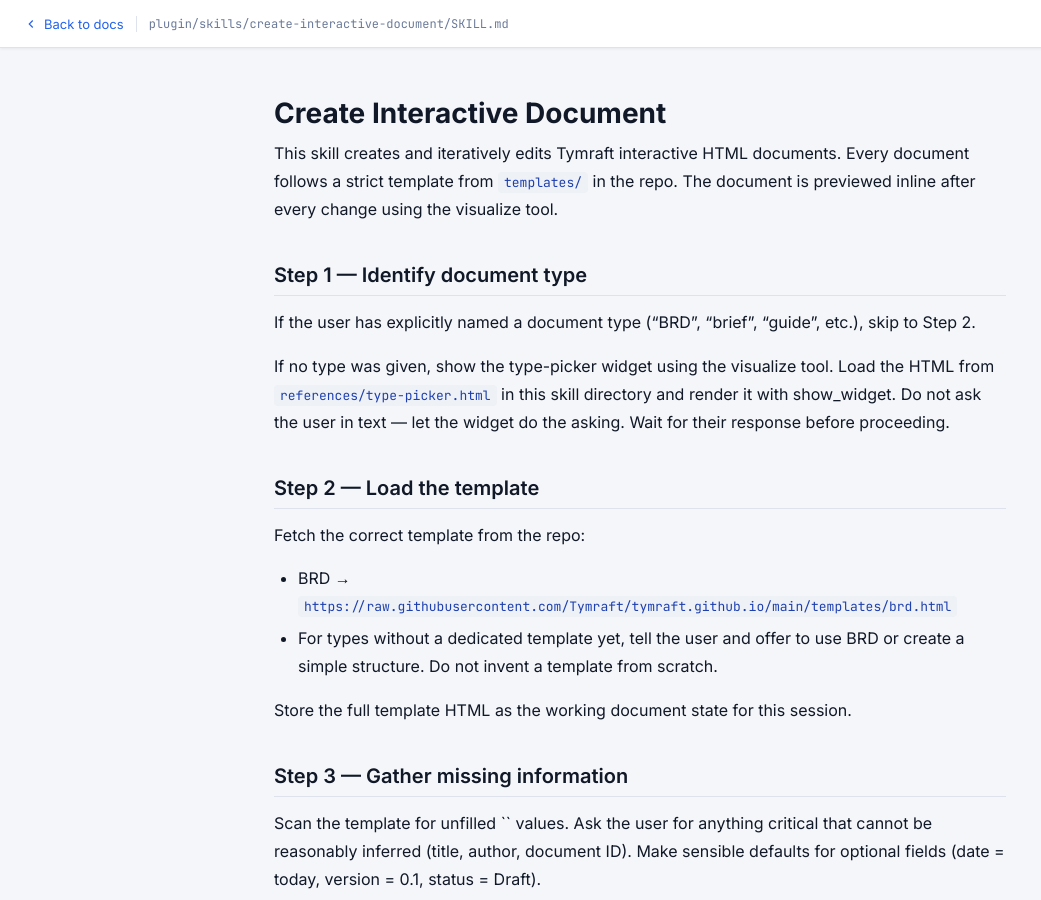
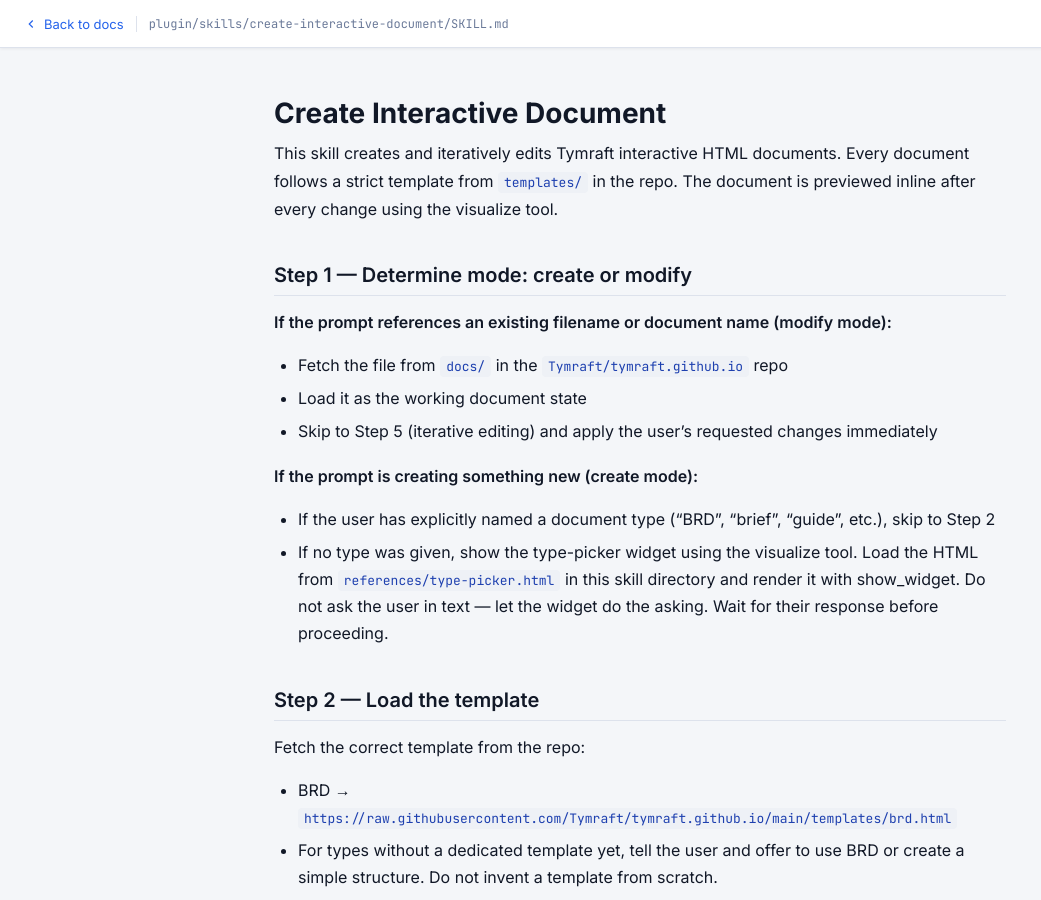
Before and after one commit to Tymraft/tymraft.github.io, a Jekyll site: the page built from plugin/skills/create-interactive-document/SKILL.md, in a window 1280 px wide and 900 px high. Shown: the whole window, without its empty margins (0-1041 px from the left). Built offline with Jekyll 4.4.1, drawn with Linux system fonts in a browser that asks for light colours; our own code applies the rules of GitHub Pages for plain Markdown files.

Commit message:
Expand trigger phrases for create-interactive-document skill

```diff
--- a/plugin/skills/create-interactive-document/SKILL.md
+++ b/plugin/skills/create-interactive-document/SKILL.md
@@ -1,12 +1,27 @@
 ---
 name: create-interactive-document
 description: >
-  Use this skill whenever the user wants to create, write, draft, build, or update any kind of
-  document — BRD, brief, guide, meeting notes, report, spec, or similar. Trigger on phrases like
-  "create a document", "write a BRD", "draft a brief", "make a report", "update this doc",
-  "add a section", "I need a document for", or any prompt where producing a structured document
-  is the clear intent. Also trigger proactively when the user describes a project, feature, or
-  initiative in enough detail that a formal document would be the natural output.
+  Trigger this skill whenever the user's prompt matches any of the following patterns:
+
+  CREATION triggers — any phrasing that expresses intent to make a new document:
+  - "create a document", "create document", "I want to create a document", "I need a document"
+  - "create a BRD", "write a BRD", "make a BRD", "new BRD"
+  - "create a brief", "write a brief", "draft a brief"
+  - "create a report", "write a report", "make a report"
+  - "create a spec", "write a spec", "create a guide", "write a guide"
+  - "draft a [anything]", "write a [anything]", "build a [document type]"
+  - "I need a [document type] for [project/feature/initiative]"
+  - Any prompt where the user describes a project or feature in enough detail that a
+    formal document is the natural output
+
+  MODIFICATION triggers — any phrasing that refers to editing an existing file:
+  - "modify [filename]", "update [filename]", "edit [filename]", "change [filename]"
+  - "open [filename]", "load [filename]", "make changes to [filename]"
+  - "add a section to [filename]", "update the [section] in [filename]"
+  - Any prompt referencing a specific filename that exists in the Tymraft repo docs/ folder
+  - "I want to update [document name]", "can you edit [document name]"
+
+  When in doubt, trigger. It is better to load this skill unnecessarily than to miss it.
 ---
 
 # Create Interactive Document
@@ -15,13 +30,18 @@
 follows a strict template from `templates/` in the repo. The document is previewed inline
 after every change using the visualize tool.
 
-## Step 1 — Identify document type
+## Step 1 — Determine mode: create or modify
 
-If the user has explicitly named a document type ("BRD", "brief", "guide", etc.), skip to Step 2.
+**If the prompt references an existing filename or document name (modify mode):**
+- Fetch the file from `docs/` in the `Tymraft/tymraft.github.io` repo
+- Load it as the working document state
+- Skip to Step 5 (iterative editing) and apply the user's requested changes immediately
 
-If no type was given, show the type-picker widget using the visualize tool. Load the HTML from
-`references/type-picker.html` in this skill directory and render it with show_widget. Do not
-ask the user in text — let the widget do the asking. Wait for their response before proceeding.
+**If the prompt is creating something new (create mode):**
+- If the user has explicitly named a document type ("BRD", "brief", "guide", etc.), skip to Step 2
+- If no type was given, show the type-picker widget using the visualize tool. Load the HTML from
+  `references/type-picker.html` in this skill directory and render it with show_widget. Do not
+  ask the user in text — let the widget do the asking. Wait for their response before proceeding.
 
 ## Step 2 — Load the template
 
```
